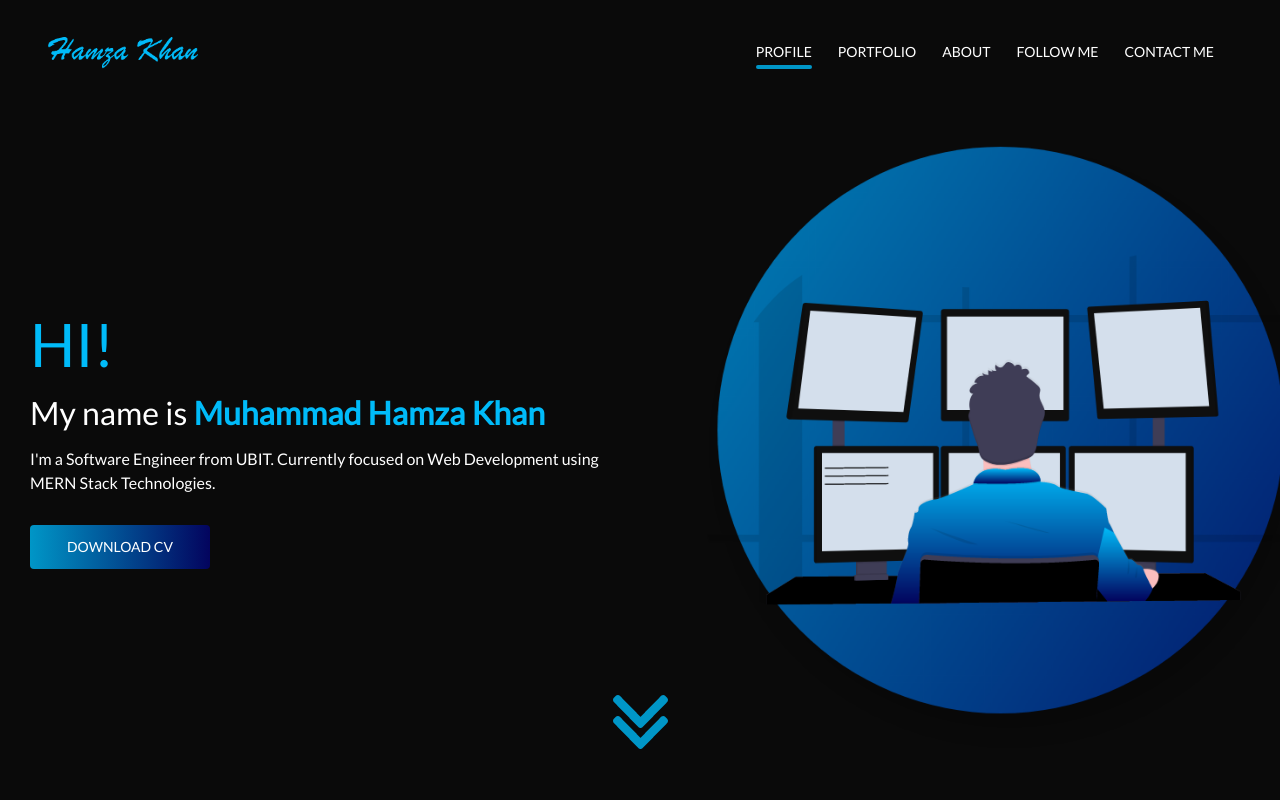
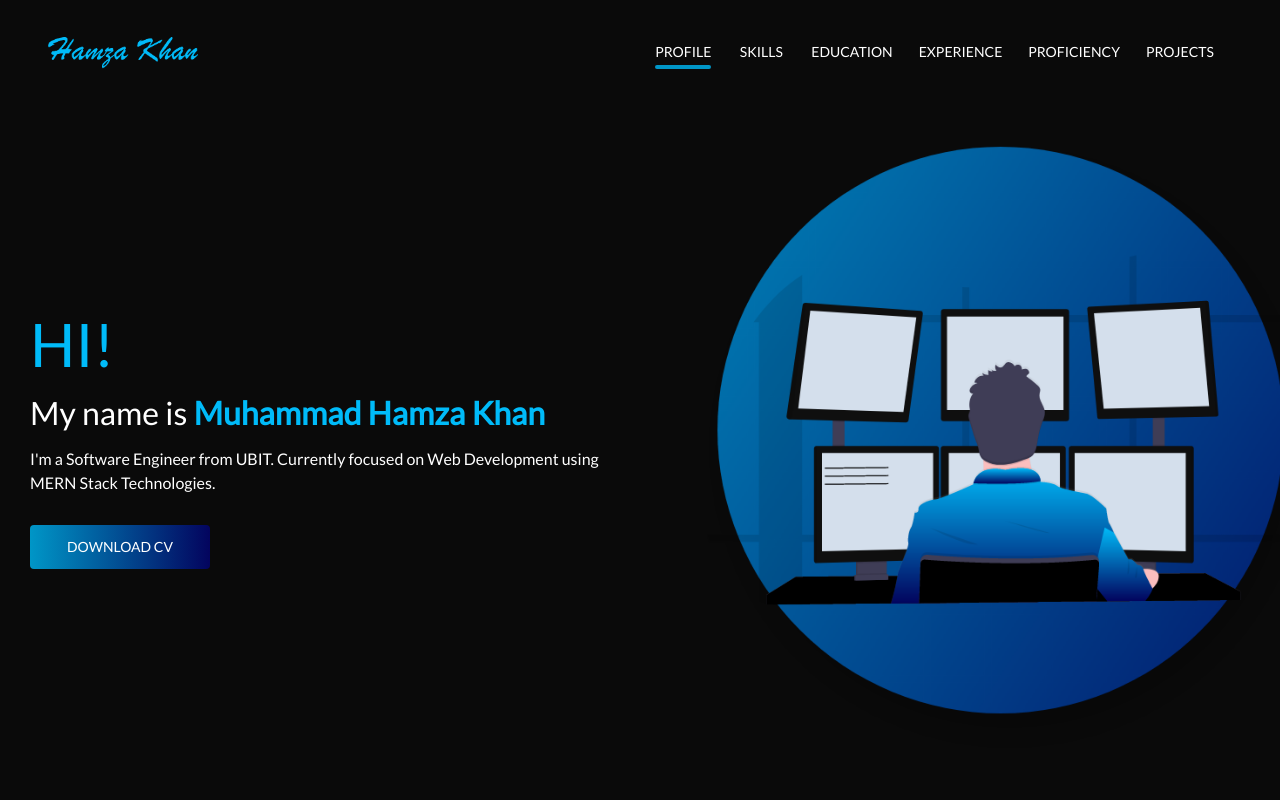
Before and after one commit to Hamza91able/Hamza-Portfolio, a React (Create React App) app: page / in a window 1280 px wide. Shown: the top 800 px of the page. Built offline with nearby package versions, Linux system fonts and the light colour scheme.

Commit message:
Added navigation

```diff
--- a/src/Components/Appbar.js
+++ b/src/Components/Appbar.js
@@ -43,6 +43,10 @@ const useStyles = makeStyles((theme) => ({
         [theme.breakpoints.up('sm')]: {
             display: 'none',
         },
+    },
+    link: {
+        textDecoration: "none",
+        color: "white",
     }
 }));
 
@@ -54,21 +58,11 @@ const underlineStyle = {
 
 function Appbar(props) {
     const classes = useStyles();
-    const [selected, setSelected] = useState("Home");
-
-    useEffect(() => {
-        if (window.location.pathname === "/artworks") {
-            setSelected("Portfolio");
-        } else if (window.location.pathname === "/exhibitions") {
-            setSelected("Exhibition");
-        } else if (window.location.pathname === "/contact") {
-            setSelected("Contact");
-        }
-    }, [])
+    const [selected, setSelected] = useState("Profile");
 
     return (
         <div className={classes.root}>
-            <AppBar position="static" className={classes.appbar}>
+            <AppBar position="fixed" className={classes.appbar}>
                 <Toolbar style={{ marginTop: 20 }}>
                     <Container maxWidth="lg">
                         <Grid container>
@@ -82,71 +76,90 @@ function Appbar(props) {
                                     <MobileMenu />
                                 </div>
                                 <div style={{ marginTop: 5 }}>
+                                    <a href="#projects" className={classes.link}>
                                         <Button
                                             color="inherit"
                                             className={classes.button}
                                             onClick={() => {
-                                            props.history.push("/contact");
-                                            setSelected("Contact");
+                                                setSelected("Projects");
                                             }}
                                         >
-                                        Contact Me
-                                        <div style={selected === "Contact" ? underlineStyle : {}}>
+                                            Projects
+                                            <div style={selected === "Projects" ? underlineStyle : {}}>
 
                                             </div>
                                         </Button>
+                                    </a>
+                                    <a href="#proficiency" className={classes.link}>
                                         <Button
                                             color="inherit"
                                             className={classes.button}
                                             onClick={() => {
-                                            props.history.push("/follow-me");
-                                            setSelected("Follow Me");
+                                                setSelected("Proficiency");
                                             }}
                                         >
-                                        Follow Me
-                                        <div style={selected === "Follow Me" ? underlineStyle : {}}>
+                                            Proficiency
+                                            <div style={selected === "Proficiency" ? underlineStyle : {}}>
 
                                             </div>
                                         </Button>
+                                    </a>
+                                    <a href="#experience" className={classes.link}>
                                         <Button
                                             color="inherit"
                                             className={classes.button}
                                             onClick={() => {
-                                            props.history.push("/about");
-                                            setSelected("About");
+                                                setSelected("Experience");
                                             }}
                                         >
-                                        About
-                                        <div style={selected === "About" ? underlineStyle : {}}>
+                                            Experience
+                                            <div style={selected === "Experience" ? underlineStyle : {}}>
 
                                             </div>
                                         </Button>
+                                    </a>
+                                    <a href="#education" className={classes.link}>
                                         <Button
                                             color="inherit"
                                             className={classes.button}
                                             onClick={() => {
-                                            props.history.push("/portfolio");
-                                            setSelected("Portfolio");
+                                                setSelected("Education");
                                             }}
                                         >
-                                        Portfolio
-                                        <div style={selected === "Portfolio" ? underlineStyle : {}}>
+                                            Education
+                                            <div style={selected === "Education" ? underlineStyle : {}}>
 
                                             </div>
                                         </Button>
+                                    </a>
+                                    <a href="#skills" className={classes.link}>
                                         <Button
                                             color="inherit"
                                             className={classes.button}
                                             onClick={() => {
-                                            props.history.push("/");
-                                            setSelected("Home");
+                                                setSelected("Skills");
+                                            }}
+                                        >
+                                            Skills
+                                            <div style={selected === "Skills" ? underlineStyle : {}}>
+
+                                            </div>
+                                        </Button>
+                                    </a>
+                                    <a href="#home" className={classes.link}>
+                                        <Button
+                                            color="inherit"
+                                            className={classes.button}
+                                            onClick={() => {
+                                                setSelected("Profile");
                                             }}
                                         >
                                             Profile
-                                        <div style={selected === "Home" ? underlineStyle : {}}>
+                                            <div style={selected === "Profile" ? underlineStyle : {}}>
 
                                             </div>
                                         </Button>
+                                    </a>
                                 </div>
 
                             </Grid>
--- a/src/Components/MobileMenu.js
+++ b/src/Components/MobileMenu.js
@@ -1,6 +1,5 @@
 import React from 'react';
 import { makeStyles } from '@material-ui/core/styles';
-import Button from '@material-ui/core/Button';
 import Dialog from '@material-ui/core/Dialog';
 import ListItemText from '@material-ui/core/ListItemText';
 import ListItem from '@material-ui/core/ListItem';
@@ -9,11 +8,9 @@ import Divider from '@material-ui/core/Divider';
 import AppBar from '@material-ui/core/AppBar';
 import Toolbar from '@material-ui/core/Toolbar';
 import IconButton from '@material-ui/core/IconButton';
-import Typography from '@material-ui/core/Typography';
 import CloseIcon from '@material-ui/icons/Close';
 import Slide from '@material-ui/core/Slide';
 import MenuIcon from '@material-ui/icons/Menu';
-import { Avatar } from '@material-ui/core';
 import { withRouter } from 'react-router-dom';
 
 import "./General.css";
@@ -30,6 +27,10 @@ const useStyles = makeStyles((theme) => ({
         marginLeft: theme.spacing(2),
         flex: 1,
     },
+    link: {
+        textDecoration: "none",
+        color: "white",
+    }
 }));
 
 const Transition = React.forwardRef(function Transition(props, ref) {
@@ -67,25 +68,39 @@ function MobileMenu(props) {
                     </Toolbar>
                 </AppBar>
                 <List>
-                    <ListItem button onClick={e => { props.history.push("/"); handleClose(); }}>
-                        <ListItemText primary="Home" />
-                    </ListItem>
+                    <a href="#home" className={classes.link}>
+                        <ListItem button onClick={e => { handleClose(); }}>
+                            <ListItemText primary="Profile" />
+                        </ListItem>
+                    </a>
                     <Divider />
-                    <ListItem button onClick={e => { props.history.push("/"); handleClose(); }}>
-                        <ListItemText primary="Online Exhibitions" />
-                    </ListItem>
+                    <a href="#skills" className={classes.link}>
+                        <ListItem button onClick={e => { handleClose(); }}>
+                            <ListItemText primary="Skills" />
+                        </ListItem>
+                    </a>
                     <Divider />
-                    <ListItem button onClick={e => { props.history.push("/artworks"); handleClose(); }}>
-                        <ListItemText primary="Portfolio" />
-                    </ListItem>
+                    <a href="#education" className={classes.link}>
+                        <ListItem button onClick={e => { handleClose(); }}>
+                            <ListItemText primary="Education" />
+                        </ListItem>
+                    </a>
                     <Divider />
-                    <ListItem button onClick={e => { props.history.push("/exhibitions"); handleClose(); }}>
-                        <ListItemText primary="Exhibiton" />
-                    </ListItem>
+                    <a href="#experience" className={classes.link}>
+                        <ListItem button onClick={e => { handleClose(); }}>
+                            <ListItemText primary="Experience" />
+                        </ListItem>
+                    </a>
                     <Divider />
-                    <a href={window.location.pathname === "/" ? "#contact-us" : "/#contact-us"} style={{ textDecoration: "none", color: "black" }}>
+                    <a href="#proficiency" className={classes.link}>
                         <ListItem button onClick={e => { handleClose(); }}>
-                            <ListItemText primary="Contact" />
+                            <ListItemText primary="Proficiency" />
+                        </ListItem>
+                    </a>
+                    <Divider />
+                    <a href="#projects" className={classes.link}>
+                        <ListItem button onClick={e => { handleClose(); }}>
+                            <ListItemText primary="Projects" />
                         </ListItem>
                     </a>
                 </List>
--- a/src/Layout/Router.js
+++ b/src/Layout/Router.js
@@ -11,6 +11,7 @@ export default class Router extends Component {
         return (
             <>
                 <Appbar />
+                <div style={{ height: 84 }} />
                 <Route
                     path='/'
                     exact
--- a/src/Screens/Education.js
+++ b/src/Screens/Education.js
@@ -99,7 +99,7 @@ class Education extends Component {
 
         return (
             <>
-                <div className={displayCenter}>
+                <div className={displayCenter} id="education">
                     <Typography className={mainHeading}>
                         EDUCATION
                         <div className={underlineStyle}>
--- a/src/Screens/Experience.js
+++ b/src/Screens/Experience.js
@@ -95,7 +95,7 @@ class Experience extends Component {
 
         return (
             <>
-                <div className={displayCenter}>
+                <div className={displayCenter} id="experience">
                     <Typography className={mainHeading}>
                         Experience
                         <div className={underlineStyle}>
--- a/src/Screens/Home.css
+++ b/src/Screens/Home.css
@@ -1,3 +1,7 @@
 .top-div {
     height: calc(100vh - 70px);
 }
+
+html {
+    scroll-behavior: smooth;
+}
--- a/src/Screens/Home.js
+++ b/src/Screens/Home.js
@@ -89,7 +89,7 @@ class Home extends Component {
 
         return (
             <div>
-                <div className="top-div">
+                <div className="top-div" id="home">
                     <Container maxWidth="lg" style={{ padding: 0, height: "100%" }}>
                         <Grid container style={{
                             display: "flex",
@@ -133,11 +133,11 @@ class Home extends Component {
                                 </div>
                             </Grid>
                         </Grid>
-                        <div className={bottomScrollImg}>
+                        {/* <div className={bottomScrollImg}>
                             <img src={ScrollDownImage} alt="scroll-down" style={{
                                 cursor: "pointer",
                             }} />
-                        </div>
+                        </div> */}
                     </Container>
                 </div>
                 <Skills />
--- a/src/Screens/Proficiency.js
+++ b/src/Screens/Proficiency.js
@@ -77,7 +77,7 @@ class Proficiency extends Component {
 
         return (
             <>
-                <div className={displayCenter}>
+                <div className={displayCenter} id="proficiency">
                     <Typography className={mainHeading}>
                         PROFICIENCY
                         <div className={underlineStyle}>
--- a/src/Screens/Projects.js
+++ b/src/Screens/Projects.js
@@ -73,7 +73,7 @@ class Projects extends Component {
 
         return (
             <>
-                <div className={displayCenter}>
+                <div className={displayCenter} id="projects">
                     <Typography className={mainHeading}>
                         PROJECTS
                         <div className={underlineStyle}>
--- a/src/Screens/Skills.js
+++ b/src/Screens/Skills.js
@@ -117,7 +117,7 @@ class Skills extends Component {
 
         return (
             <>
-                <div className={displayCenter}>
+                <div className={displayCenter} id="skills">
                     <Typography className={mainHeading}>
                         SKILLS
                         <div className={underlineStyle}>
```
Lines whose indentation alone changed are shown as unchanged.
